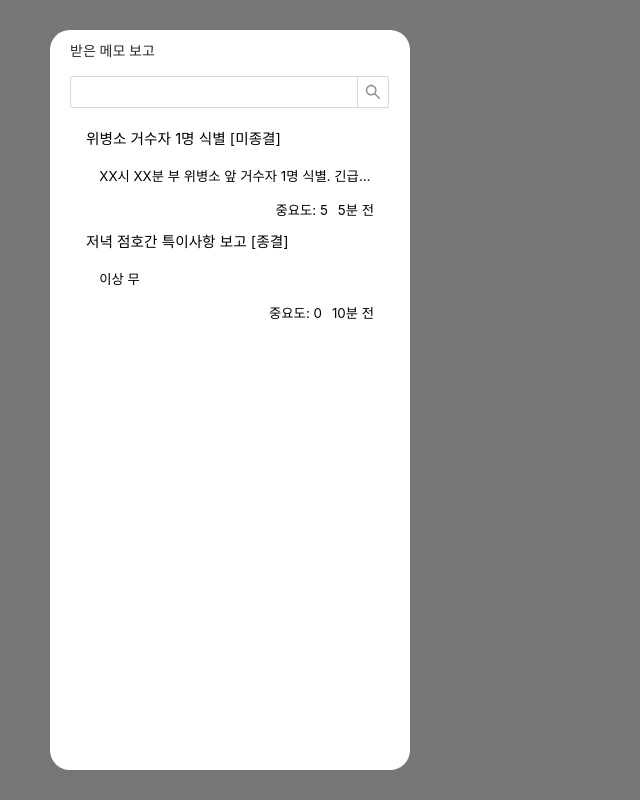
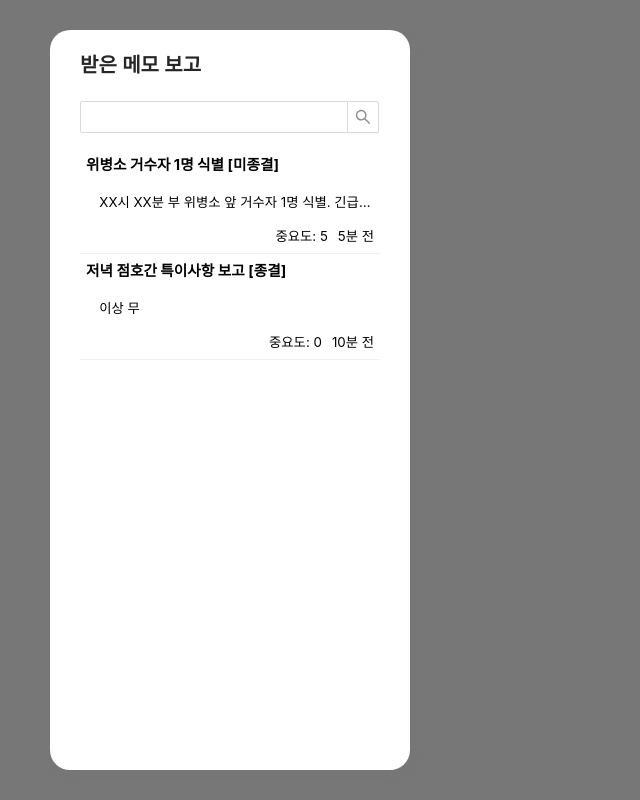
Before and after one commit to osamhack2022/WEB_APP_ROK-Situation-Reporting-System_ROK-SRS, a Next.js app in the folder front-end/web-next/: page /memo in a window 1280 px wide. Shown: the whole page, without its empty margins (0-640 px from the left). Built offline with nearby package versions, Linux system fonts and the light colour scheme.

Commit message:
[Design]Finish sampling of memo report
메모 보고 체계 전반적인 디자인 완료

```diff
--- a/front-end/web-next/componenets/MemoReport.js
+++ b/front-end/web-next/componenets/MemoReport.js
@@ -72,7 +72,7 @@ function ReportLayout(props) {
           {props.header}
         </Col>
       </Row>
-      <Divider />
+      <Divider style={{ margin: '15px 0' }} />
       <Row>
         <Col style={styles.contentLayout(props.height)}>
           <ReportCard
@@ -89,7 +89,7 @@ function ReportLayout(props) {
           }
         </Col>
       </Row>
-      <Divider />
+      <Divider style={{ margin: '10px 0' }} />
       <Row justify='space-between'>
         <Col>
           {props.footer}
@@ -125,7 +125,7 @@ const styles = {
   },
   contentLayout: (height) => ({
     width: '100%',
-    maxHeight: height && '660px',
+    height: height ? height : '700px',
     overflow: 'auto'
   })
 }
--- a/front-end/web-next/pages/memo.js
+++ b/front-end/web-next/pages/memo.js
@@ -80,13 +80,14 @@ export default function Memo() {
           width={400}
         >
           <div style={styles.siderMenu}>
-            <p>받은 메모 보고</p>
+            <p style={styles.siderTitle}>받은 메모 보고</p>
             <Input.Search style={styles.menuSearcher} />
             <div style={styles.scrollableDiv}>
               <List
                 itemLayout="horizontal"
                 dataSource={sampleData}
                 renderItem={(item) => (
+                  <div>
                     <Button
                       style={styles.siderMenuButton}
                       type="link"
@@ -108,6 +109,8 @@ export default function Memo() {
                         <Col>{item.datetime}</Col>
                       </Row>
                     </Button>
+                    <Divider style={{ margin: 0 }} />
+                  </div>
                 )}
               />
             </div>
@@ -130,7 +133,7 @@ export default function Memo() {
                 footer={
                   <Footer unit={sampleData[selectedItem].unit} />
                 }
-                height="660px"
+                height="710px"
                 name={sampleData[selectedItem].name}
                 position={sampleData[selectedItem].position}
                 memo={sampleData[selectedItem].memo}
@@ -159,10 +162,14 @@ const styles = {
   },
   siderMenu: {
     height: '100%',
-    padding: '10px 20px',
+    padding: '20px 30px',
     backgroundColor: '#fff',
     borderRadius: '20px',
     boxShadow: '3px 4px 5px #777'
+  },
+  siderTitle: {
+    fontSize: '15pt',
+    fontWeight: 'bold'
   },
   contentLayout: {
     width: '100%',
@@ -199,10 +206,12 @@ const styles = {
     width: '100%',
     height: 'auto',
     color: '#000',
-    textAlign: 'left'
+    textAlign: 'left',
+    padding: '5px'
   },
   siderMenuTitle: {
-    fontSize: '11pt'
+    fontSize: '11pt',
+    fontWeight: 'bold'
   },
   siderMenuContent: {
     fontSize: '10pt',
```
Lines whose indentation alone changed are shown as unchanged.
